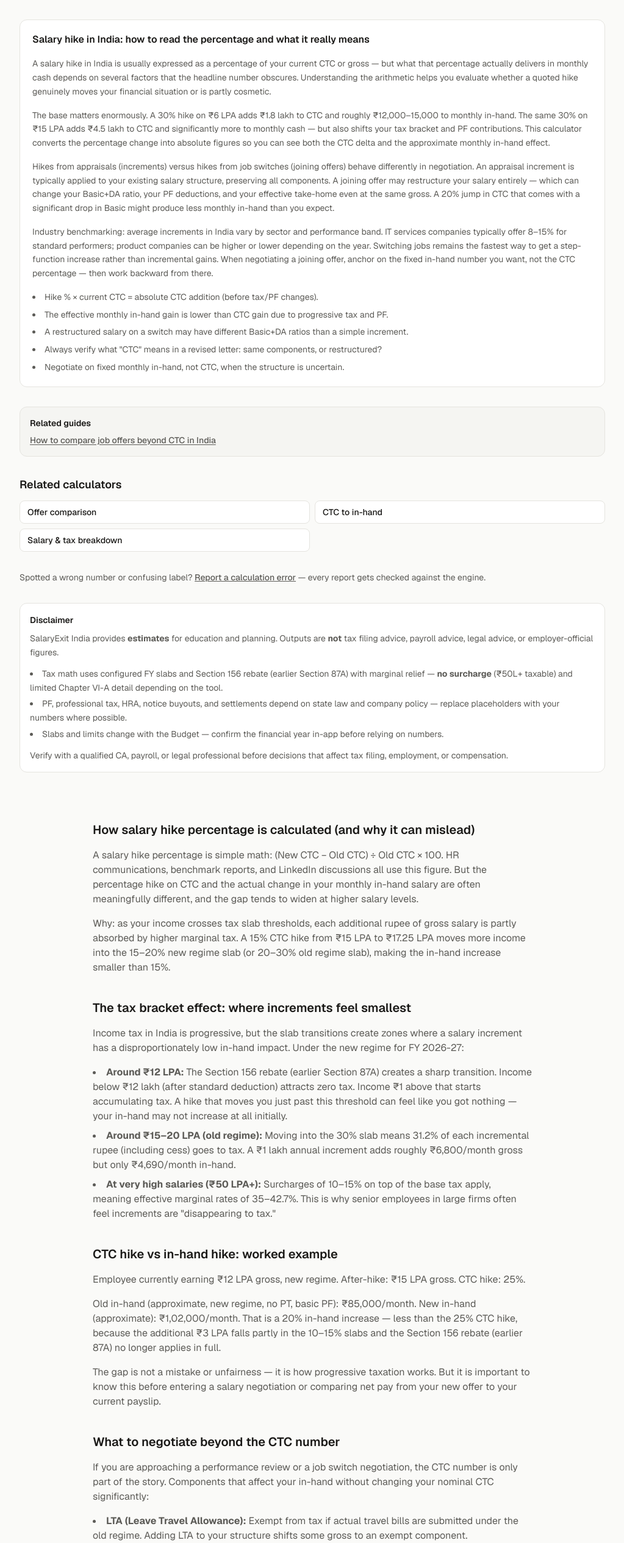
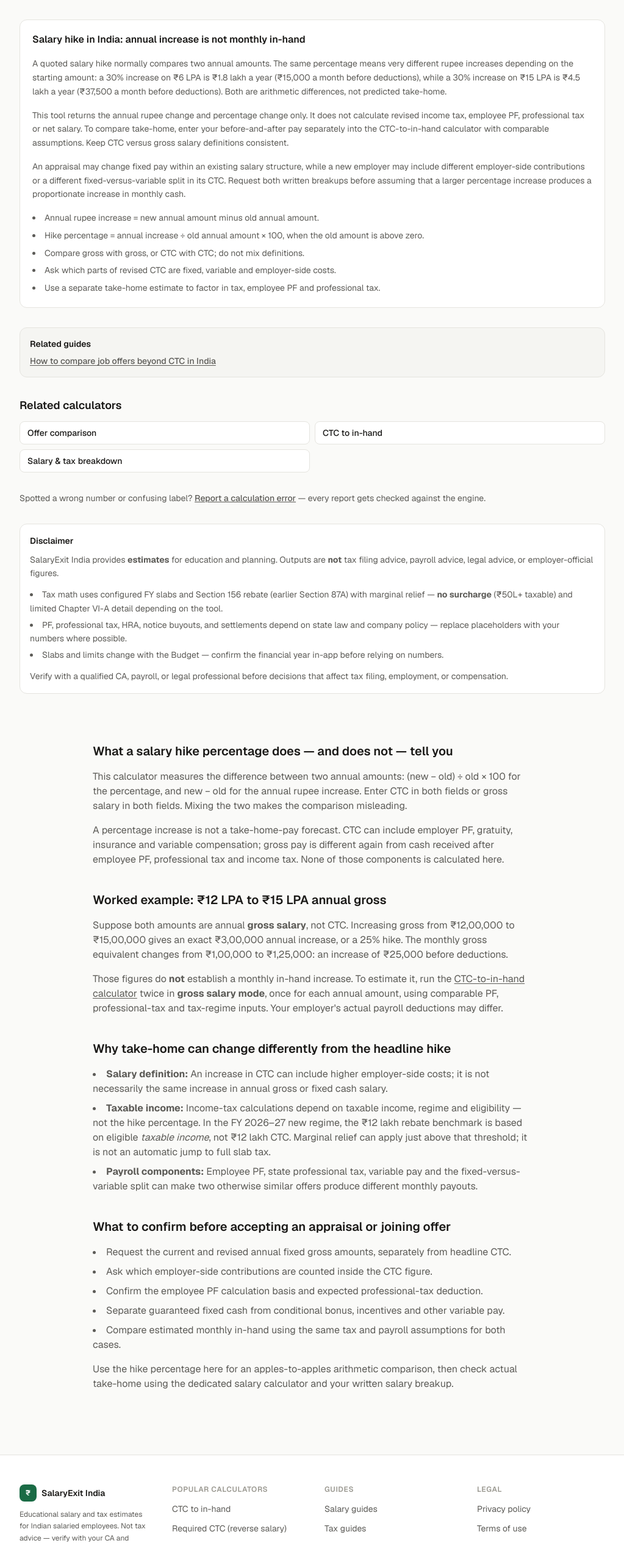
Before and after one commit to jadhavaniket008/salary-exit-india, a Next.js app: page /salary-hike-calculator in a window 1280 px wide. Shown: the part 1706-4237 px from the top of the page at 61% size, without its empty margins (128-1151 px from the left). Built offline with nearby package versions, Linux system fonts and the light colour scheme; no server answers.

Commit message:
fix: correct salary hike content and take-home claims
* fix: align salary hike page explanation with arithmetic-only calculator

* fix: correct shared salary hike educational claims

```diff
--- a/app/(site)/salary-hike-calculator/page.tsx
+++ b/app/(site)/salary-hike-calculator/page.tsx
@@ -1,3 +1,4 @@
+import Link from "next/link";
 import { SalaryHikeCalculatorClient } from "@/components/calculators/clients/SalaryHikeCalculatorClient";
 import { calculatorMetadata } from "@/lib/calculator-metadata";
 
@@ -10,98 +11,88 @@ export default function SalaryHikeCalculatorPage() {
       <div className="mx-auto max-w-3xl space-y-10 px-4 py-10 sm:px-6">
         <section className="space-y-4">
           <h2 className="text-xl font-semibold text-foreground">
-            How salary hike percentage is calculated (and why it can mislead)
+            What a salary hike percentage does — and does not — tell you
           </h2>
           <p className="text-foreground-secondary">
-            A salary hike percentage is simple math: (New CTC − Old CTC) ÷ Old CTC × 100. HR
-            communications, benchmark reports, and LinkedIn discussions all use this figure. But the
-            percentage hike on CTC and the actual change in your monthly in-hand salary are often
-            meaningfully different, and the gap tends to widen at higher salary levels.
+            This calculator measures the difference between two annual amounts: (new − old) ÷
+            old × 100 for the percentage, and new − old for the annual rupee increase.
+            Enter CTC in both fields or gross salary in both fields. Mixing the two
+            makes the comparison misleading.
           </p>
           <p className="text-foreground-secondary">
-            Why: as your income crosses tax slab thresholds, each additional rupee of gross salary
-            is partly absorbed by higher marginal tax. A 15% CTC hike from ₹15 LPA to ₹17.25 LPA
-            moves more income into the 15–20% new regime slab (or 20–30% old regime slab), making
-            the in-hand increase smaller than 15%.
+            A percentage increase is not a take-home-pay forecast. CTC can include
+            employer PF, gratuity, insurance and variable compensation; gross pay
+            is different again from cash received after employee PF, professional
+            tax and income tax. None of those components is calculated here.
           </p>
         </section>
 
         <section className="space-y-4">
           <h2 className="text-xl font-semibold text-foreground">
-            The tax bracket effect: where increments feel smallest
+            Worked example: ₹12 LPA to ₹15 LPA annual gross
           </h2>
           <p className="text-foreground-secondary">
-            Income tax in India is progressive, but the slab transitions create zones where a salary
-            increment has a disproportionately low in-hand impact. Under the new regime for FY 2026-27:
+            Suppose both amounts are annual <strong>gross salary</strong>, not CTC.
+            Increasing gross from ₹12,00,000 to ₹15,00,000 gives an exact
+            ₹3,00,000 annual increase, or a 25% hike. The monthly gross
+            equivalent changes from ₹1,00,000 to ₹1,25,000: an increase of
+            ₹25,000 before deductions.
           </p>
+          <p className="text-foreground-secondary">
+            Those figures do <strong>not</strong> establish a monthly in-hand
+            increase. To estimate it, run the{" "}
+            <Link href="/ctc-to-in-hand-calculator" className="underline underline-offset-2">
+              CTC-to-in-hand calculator
+            </Link>{" "}
+            twice in <strong>gross salary mode</strong>, once for each annual
+            amount, using comparable PF, professional-tax and tax-regime inputs.
+            Your employer&apos;s actual payroll deductions may differ.
+          </p>
+        </section>
+
+        <section className="space-y-4">
+          <h2 className="text-xl font-semibold text-foreground">
+            Why take-home can change differently from the headline hike
+          </h2>
           <ul className="list-inside list-disc space-y-2 text-foreground-secondary">
             <li>
-              <strong>Around ₹12 LPA:</strong> The Section 156 rebate (earlier Section 87A) creates a sharp transition.
-              Income below ₹12 lakh (after standard deduction) attracts zero tax. Income ₹1 above
-              that starts accumulating tax. A hike that moves you just past this threshold can feel
-              like you got nothing — your in-hand may not increase at all initially.
+              <strong>Salary definition:</strong> An increase in CTC can include
+              higher employer-side costs; it is not necessarily the same increase
+              in annual gross or fixed cash salary.
             </li>
             <li>
-              <strong>Around ₹15–20 LPA (old regime):</strong> Moving into the 30% slab means 31.2%
-              of each incremental rupee (including cess) goes to tax. A ₹1 lakh annual increment
-              adds roughly ₹6,800/month gross but only ₹4,690/month in-hand.
+              <strong>Taxable income:</strong> Income-tax calculations depend on
+              taxable income, regime and eligibility — not the hike percentage.
+              In the FY 2026–27 new regime, the ₹12 lakh rebate benchmark is
+              based on eligible <em>taxable income</em>, not ₹12 lakh CTC.
+              Marginal relief can apply just above that threshold; it is not
+              an automatic jump to full slab tax.
             </li>
             <li>
-              <strong>At very high salaries (₹50 LPA+):</strong> Surcharges of 10–15% on top of the
-              base tax apply, meaning effective marginal rates of 35–42.7%. This is why senior
-              employees in large firms often feel increments are &quot;disappearing to tax.&quot;
+              <strong>Payroll components:</strong> Employee PF, state
+              professional tax, variable pay and the fixed-versus-variable
+              split can make two otherwise similar offers produce different
+              monthly payouts.
             </li>
           </ul>
         </section>
 
         <section className="space-y-4">
           <h2 className="text-xl font-semibold text-foreground">
-            CTC hike vs in-hand hike: worked example
+            What to confirm before accepting an appraisal or joining offer
           </h2>
+          <ul className="list-inside list-disc space-y-2 text-foreground-secondary">
+            <li>Request the current and revised annual fixed gross amounts, separately from headline CTC.</li>
+            <li>Ask which employer-side contributions are counted inside the CTC figure.</li>
+            <li>Confirm the employee PF calculation basis and expected professional-tax deduction.</li>
+            <li>Separate guaranteed fixed cash from conditional bonus, incentives and other variable pay.</li>
+            <li>Compare estimated monthly in-hand using the same tax and payroll assumptions for both cases.</li>
+          </ul>
           <p className="text-foreground-secondary">
-            Employee currently earning ₹12 LPA gross, new regime. After-hike: ₹15 LPA gross.
-            CTC hike: 25%.
+            Use the hike percentage here for an apples-to-apples arithmetic
+            comparison, then check actual take-home using the dedicated salary
+            calculator and your written salary breakup.
           </p>
-          <p className="text-foreground-secondary">
-            Old in-hand (approximate, new regime, no PT, basic PF): ₹85,000/month. New in-hand
-            (approximate): ₹1,02,000/month. That is a 20% in-hand increase — less than the 25% CTC
-            hike, because the additional ₹3 LPA falls partly in the 10–15% slabs and the Section 156
-            rebate (earlier 87A) no longer applies in full.
-          </p>
-          <p className="text-foreground-secondary">
-            The gap is not a mistake or unfairness — it is how progressive taxation works. But it is
-            important to know this before entering a salary negotiation or comparing net pay from
-            your new offer to your current payslip.
-          </p>
-        </section>
-
-        <section className="space-y-4">
-          <h2 className="text-xl font-semibold text-foreground">
-            What to negotiate beyond the CTC number
-          </h2>
-          <p className="text-foreground-secondary">
-            If you are approaching a performance review or a job switch negotiation, the CTC number
-            is only part of the story. Components that affect your in-hand without changing your
-            nominal CTC significantly:
-          </p>
-          <ul className="list-inside list-disc space-y-2 text-foreground-secondary">
-            <li>
-              <strong>LTA (Leave Travel Allowance):</strong> Exempt from tax if actual travel bills
-              are submitted under the old regime. Adding LTA to your structure shifts some gross to
-              an exempt component.
-            </li>
-            <li>
-              <strong>Food coupons / meal allowance:</strong> Up to ₹50 per meal (2 meals per
-              working day) is exempt from tax. This is limited but tax-efficient for components
-              below ₹12,000/year.
-            </li>
-            <li>
-              <strong>NPS employer contribution (Section 80CCD(2)):</strong> Employer NPS contributions
-              up to 10% of Basic+DA are deductible even under the new regime — one of the few
-              deductions available in the new regime. This can be negotiated as part of the CTC
-              structure.
-            </li>
-          </ul>
         </section>
       </div>
     </>
--- a/components/calculators/CalculatorEditorial.tsx
+++ b/components/calculators/CalculatorEditorial.tsx
@@ -426,45 +426,34 @@ function OfferComparisonEditorial() {
 function SalaryHikeEditorial() {
   return (
     <Section>
-      <H2>Salary hike in India: how to read the percentage and what it really means</H2>
+      <H2>Salary hike in India: annual increase is not monthly in-hand</H2>
       <P>
-        A salary hike in India is usually expressed as a percentage of your current CTC
-        or gross — but what that percentage actually delivers in monthly cash depends on
-        several factors that the headline number obscures. Understanding the arithmetic
-        helps you evaluate whether a quoted hike genuinely moves your financial situation
-        or is partly cosmetic.
+        A quoted salary hike normally compares two annual amounts. The same percentage
+        means very different rupee increases depending on the starting amount: a 30%
+        increase on ₹6 LPA is ₹1.8 lakh a year (₹15,000 a month before deductions),
+        while a 30% increase on ₹15 LPA is ₹4.5 lakh a year (₹37,500 a month
+        before deductions). Both are arithmetic differences, not predicted take-home.
       </P>
       <P>
-        The base matters enormously. A 30% hike on ₹6 LPA adds ₹1.8 lakh to CTC and
-        roughly ₹12,000–15,000 to monthly in-hand. The same 30% on ₹15 LPA adds ₹4.5
-        lakh to CTC and significantly more to monthly cash — but also shifts your tax
-        bracket and PF contributions. This calculator converts the percentage change into
-        absolute figures so you can see both the CTC delta and the approximate monthly
-        in-hand effect.
+        This tool returns the annual rupee change and percentage change only.
+        It does not calculate revised income tax, employee PF, professional
+        tax or net salary. To compare take-home, enter your before-and-after
+        pay separately into the CTC-to-in-hand calculator with comparable
+        assumptions. Keep CTC versus gross salary definitions consistent.
       </P>
       <P>
-        Hikes from appraisals (increments) versus hikes from job switches (joining offers)
-        behave differently in negotiation. An appraisal increment is typically applied to
-        your existing salary structure, preserving all components. A joining offer may
-        restructure your salary entirely — which can change your Basic+DA ratio, your PF
-        deductions, and your effective take-home even at the same gross. A 20% jump in
-        CTC that comes with a significant drop in Basic might produce less monthly in-hand
-        than you expect.
-      </P>
-      <P>
-        Industry benchmarking: average increments in India vary by sector and performance
-        band. IT services companies typically offer 8–15% for standard performers; product
-        companies can be higher or lower depending on the year. Switching jobs remains the
-        fastest way to get a step-function increase rather than incremental gains. When
-        negotiating a joining offer, anchor on the fixed in-hand number you want, not the
-        CTC percentage — then work backward from there.
+        An appraisal may change fixed pay within an existing salary structure,
+        while a new employer may include different employer-side contributions
+        or a different fixed-versus-variable split in its CTC. Request both
+        written breakups before assuming that a larger percentage increase
+        produces a proportionate increase in monthly cash.
       </P>
       <UL>
-        <li>Hike % × current CTC = absolute CTC addition (before tax/PF changes).</li>
-        <li>The effective monthly in-hand gain is lower than CTC gain due to progressive tax and PF.</li>
-        <li>A restructured salary on a switch may have different Basic+DA ratios than a simple increment.</li>
-        <li>Always verify what "CTC" means in a revised letter: same components, or restructured?</li>
-        <li>Negotiate on fixed monthly in-hand, not CTC, when the structure is uncertain.</li>
+        <li>Annual rupee increase = new annual amount minus old annual amount.</li>
+        <li>Hike percentage = annual increase ÷ old annual amount × 100, when the old amount is above zero.</li>
+        <li>Compare gross with gross, or CTC with CTC; do not mix definitions.</li>
+        <li>Ask which parts of revised CTC are fixed, variable and employer-side costs.</li>
+        <li>Use a separate take-home estimate to factor in tax, employee PF and professional tax.</li>
       </UL>
     </Section>
   );
```
